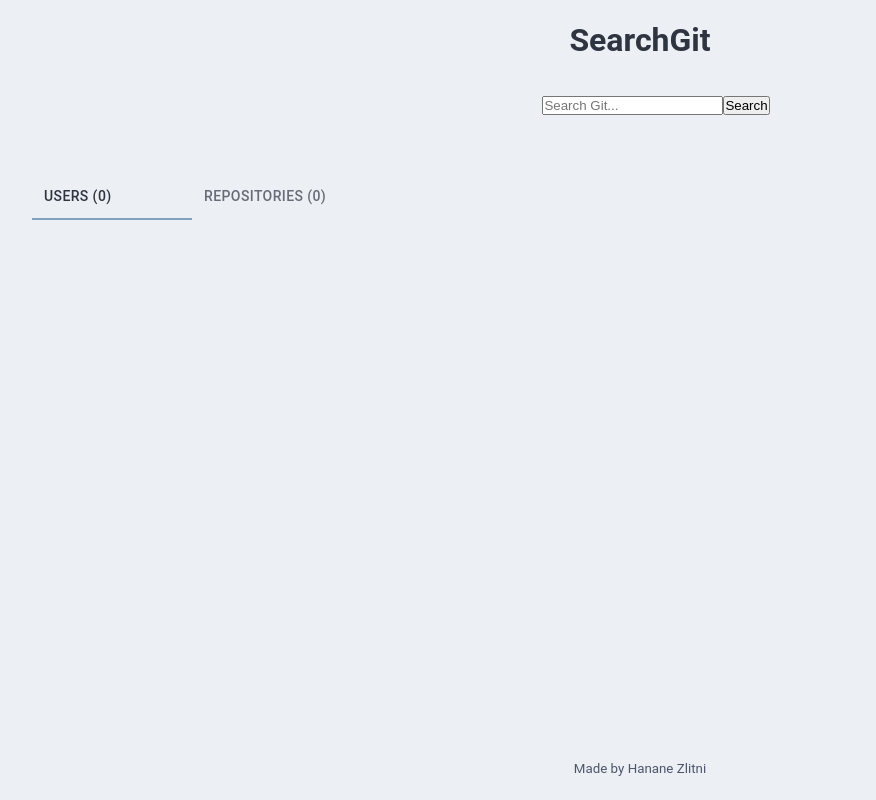
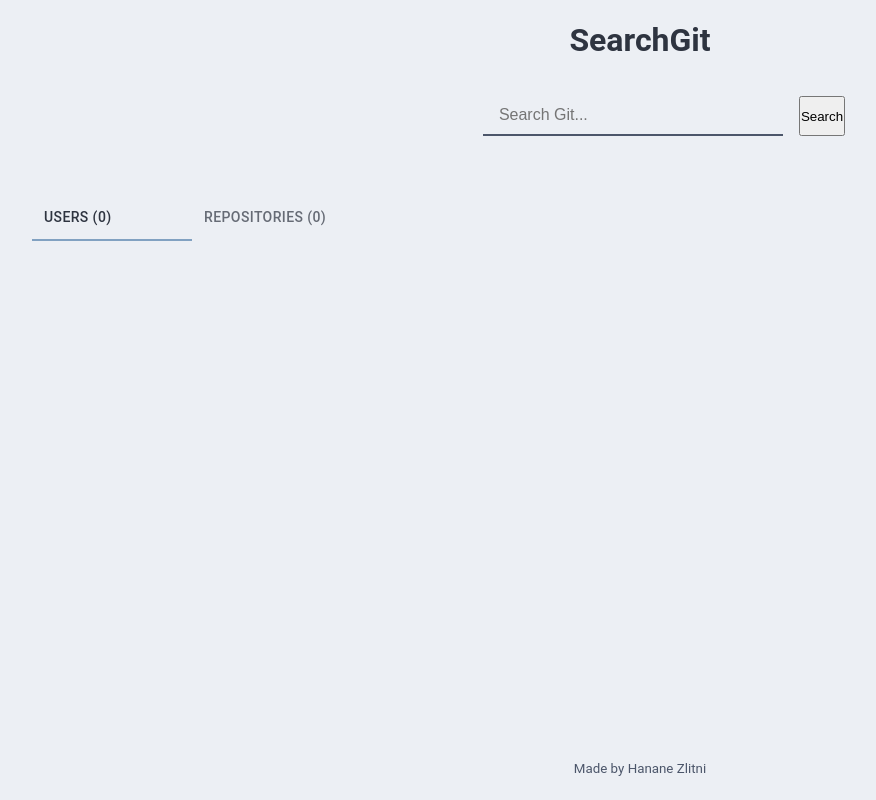
Before and after one commit to hananezlitni/octo-explorer, a React (Vite) app: page / in a window 1280 px wide. Shown: the whole page, without its empty margins (0-876 px from the left). Built offline with nearby package versions, Linux system fonts and the light colour scheme.

Commit message:
Style input field

```diff
--- a/src/components/Input/Input.jsx
+++ b/src/components/Input/Input.jsx
@@ -1,9 +1,10 @@
 import React from "react";
+import styles from "./Input.module.css";
 
 const Input = ({ placeholder, forwardedRef }) => {
   return (
     <input
-      className="input"
+      className={styles.input}
       type="text"
       placeholder={placeholder}
       ref={forwardedRef}
--- a/src/components/Input/Input.module.css
+++ b/src/components/Input/Input.module.css
@@ -0,0 +1,17 @@
+.input {
+    height: 40px;
+    width: 300px;
+    font-size: 1em;
+    color: var(--font-color);
+    background-color: transparent;
+    margin: 0 1em;
+    padding: 0 1em;
+    border-top: none;
+    border-right: none;
+    border-left: none;
+    border-bottom: 2px solid var(--gray-color);
+}
+.input:focus {
+    border-bottom: 2px solid var(--accent-color);
+    outline: none;
+}
```
